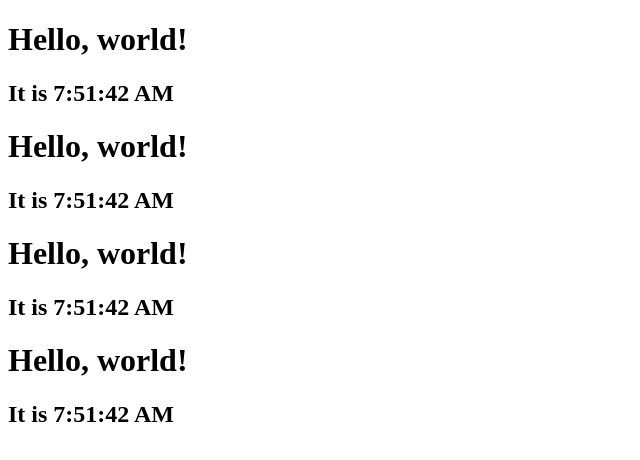
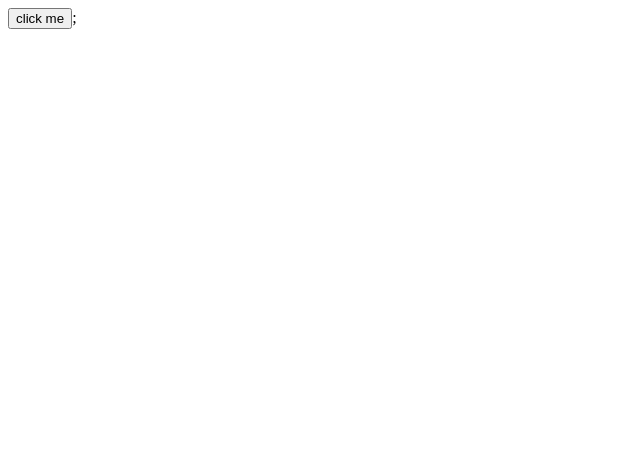
Before and after one commit to NikitosBarboc/React-travel, a React (Create React App) app in the folder react-travel/: page / in a window 1280 px wide. Shown: the top 460 px of the page, without its empty margins (0-640 px from the left). Built offline with nearby package versions, Linux system fonts and the light colour scheme.

Commit message:
feat: start lesson number 6 (Henfeling events)

```diff
--- /dev/null
+++ b/react-travel/src/06_handeling-events/events.tsx
@@ -0,0 +1,20 @@
+/* eslint-disable react/prefer-stateless-function */
+import React, { MouseEventHandler } from 'react';
+
+type classicButton = {
+  text: string,
+  className: string,
+  event: MouseEventHandler<HTMLButtonElement>
+}
+
+class Button extends React.Component<classicButton> {
+  render(): React.ReactNode {
+    const { className, text, event } = this.props;
+    return (
+      <button className={className} type="button" onClick={(e) => { event(e); }}>
+        {text}
+      </button>
+    );
+  }
+}
+export default Button;
--- a/react-travel/src/index.tsx
+++ b/react-travel/src/index.tsx
@@ -1,16 +1,13 @@
 import React from 'react';
 import ReactDOM from 'react-dom/client';
-import Clock from './05_state-and-lifecycle/tick';
+import Button from './06_handeling-events/events';
 
 const root = ReactDOM.createRoot(
   document.getElementById('root') as HTMLElement,
 );
 root.render(
   <React.StrictMode>
-    <Clock />
-    <Clock />
-    <Clock />
-    <Clock />
+    <Button text="click me" className="button" event={(e) => { console.log(e); }} />;
   </React.StrictMode>,
 );
 
```
